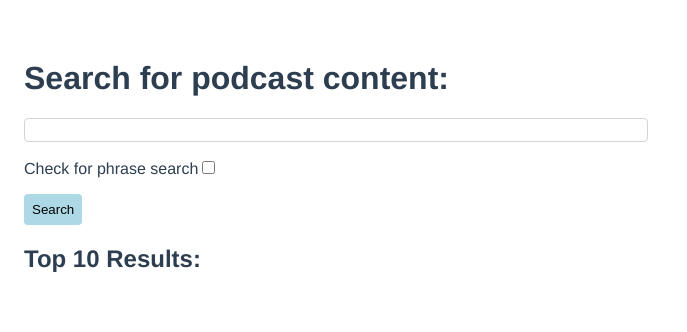
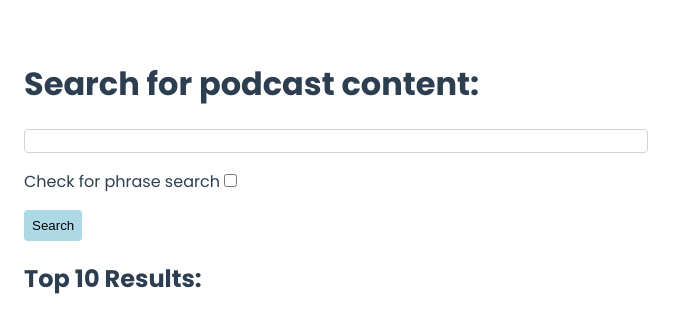
Before and after one commit to podcast-search-dd2476/frontend, a Vue app: page / in a window 1280 px wide. Shown: the top 332 px of the page, without its empty margins (0-687 px from the left). Built offline with nearby package versions, Linux system fonts and the light colour scheme.

Commit message:
Change font

```diff
--- a/public/index.html
+++ b/public/index.html
@@ -6,6 +6,8 @@
     <meta name="viewport" content="width=device-width,initial-scale=1.0">
     <link rel="icon" href="<%= BASE_URL %>favicon.ico">
     <title><%= htmlWebpackPlugin.options.title %></title>
+    <link rel="preconnect" href="https://fonts.gstatic.com">
+    <link href="https://fonts.googleapis.com/css2?family=Poppins:ital,wght@0,100;0,200;0,300;0,400;0,500;0,600;0,700;0,800;0,900;1,100;1,200;1,300;1,400;1,500;1,600;1,700;1,800;1,900&display=swap" rel="stylesheet">
   </head>
   <body>
     <noscript>
--- a/src/App.vue
+++ b/src/App.vue
@@ -17,7 +17,7 @@
 
 <style>
 #app {
-  font-family: Avenir, Helvetica, Arial, sans-serif;
+  font-family: 'Poppins', sans-serif;
   -webkit-font-smoothing: antialiased;
   -moz-osx-font-smoothing: grayscale;
   text-align: center;
```
